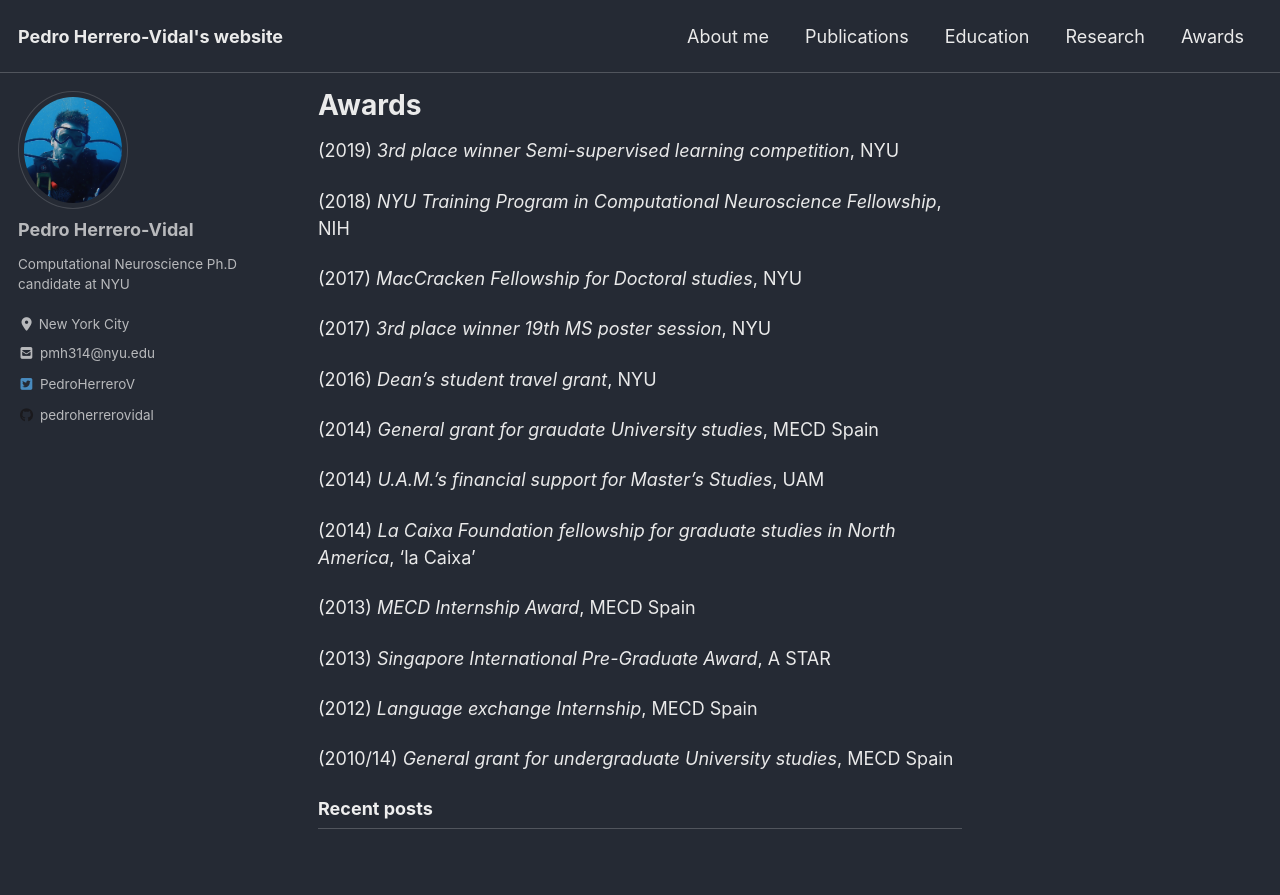
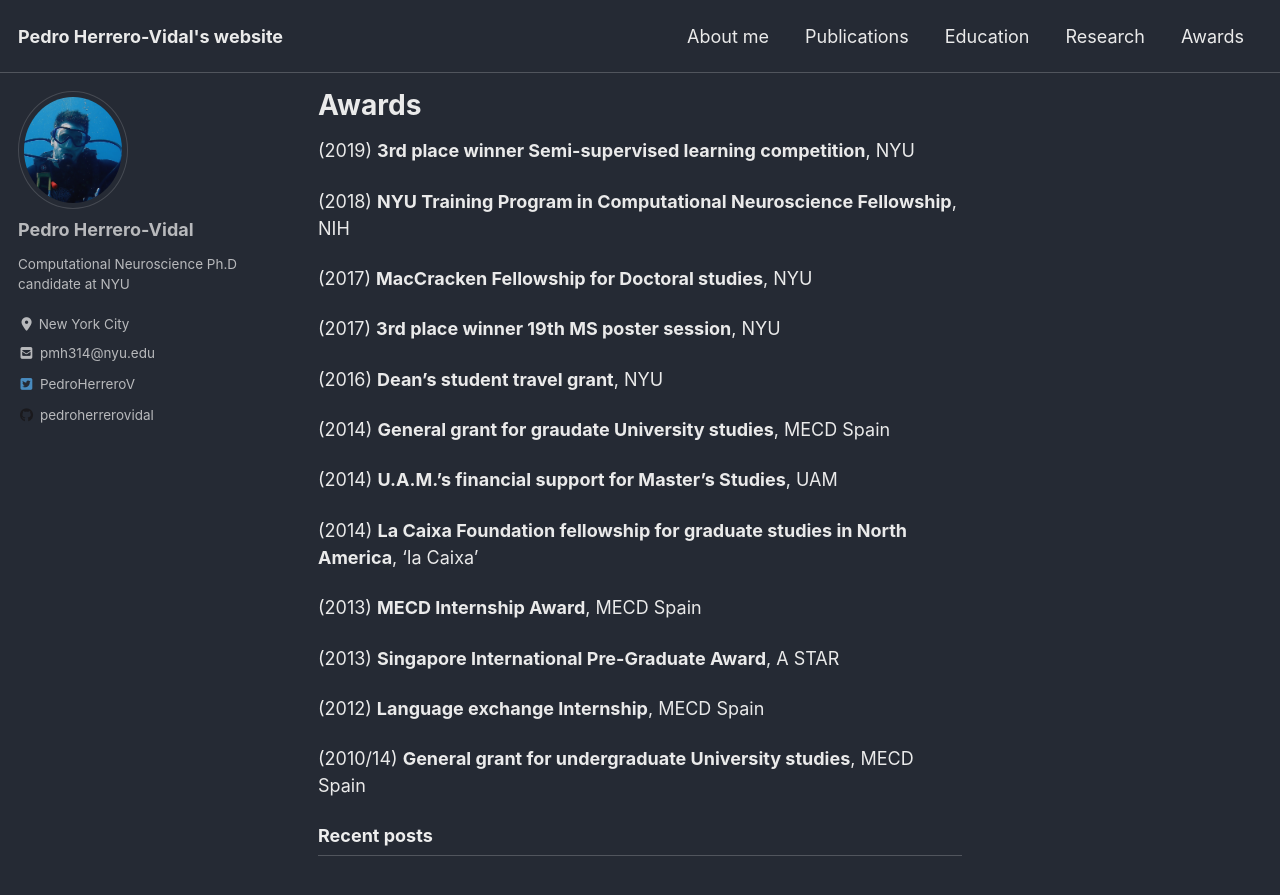
Before and after one commit to pedroherrerovidal/pedroherrerovidal.github.io, a Jekyll site: the page built from _pages/awards.md, in a window 1280 px wide and 900 px high. Shown: the top 895 px of the window. Built offline with Jekyll 4.4.1, drawn with Linux system fonts in a browser that asks for light colours; cached includes are drawn as plain includes; nearby versions of some CDN libraries.

```diff
--- a/_pages/awards.md
+++ b/_pages/awards.md
@@ -5,26 +5,26 @@ permalink: /awards/
 author_profile: true
 ---
 
-(2019) *3rd place winner Semi-supervised learning competition*, NYU
+(2019) **3rd place winner Semi-supervised learning competition**, NYU
 
-(2018) *NYU Training Program in Computational Neuroscience Fellowship*, NIH
+(2018) **NYU Training Program in Computational Neuroscience Fellowship**, NIH
 
-(2017) *MacCracken Fellowship for Doctoral studies*, NYU
+(2017) **MacCracken Fellowship for Doctoral studies**, NYU
 
-(2017) *3rd place winner 19th MS poster session*, NYU
+(2017) **3rd place winner 19th MS poster session**, NYU
 
-(2016) *Dean's student travel grant*, NYU
+(2016) **Dean's student travel grant**, NYU
 
-(2014) *General grant for graudate University studies*, MECD Spain
+(2014) **General grant for graudate University studies**, MECD Spain
 
-(2014) *U.A.M.'s financial support for Master’s Studies*, UAM
+(2014) **U.A.M.'s financial support for Master’s Studies**, UAM
 
-(2014) *La Caixa Foundation fellowship for graduate studies in North America*, ‘la Caixa’
+(2014) **La Caixa Foundation fellowship for graduate studies in North America**, ‘la Caixa’
 
-(2013) *MECD Internship Award*, MECD Spain
+(2013) **MECD Internship Award**, MECD Spain
 
-(2013) *Singapore International Pre-Graduate Award*, A STAR
+(2013) **Singapore International Pre-Graduate Award**, A STAR
 
-(2012) *Language exchange Internship*, MECD Spain
+(2012) **Language exchange Internship**, MECD Spain
 
-(2010/14) *General grant for undergraduate University studies*, MECD Spain
+(2010/14) **General grant for undergraduate University studies**, MECD Spain
```
